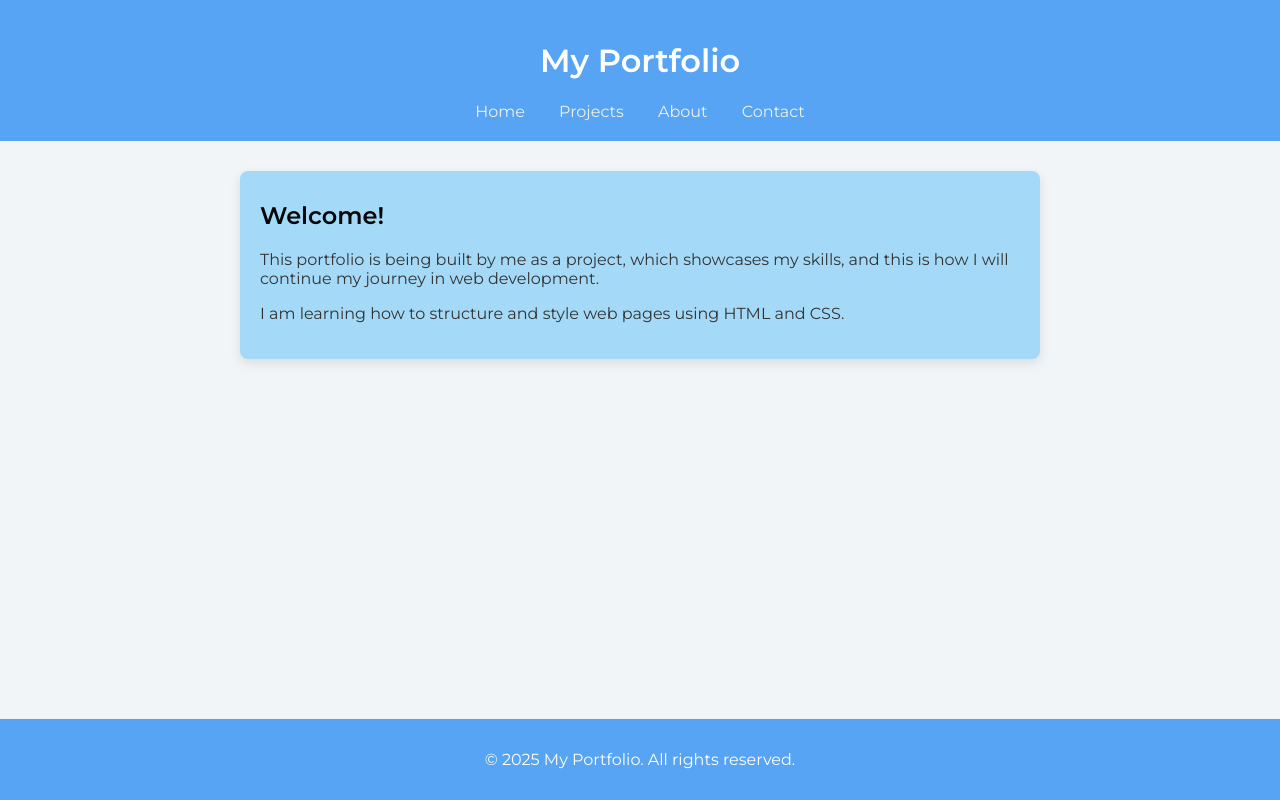
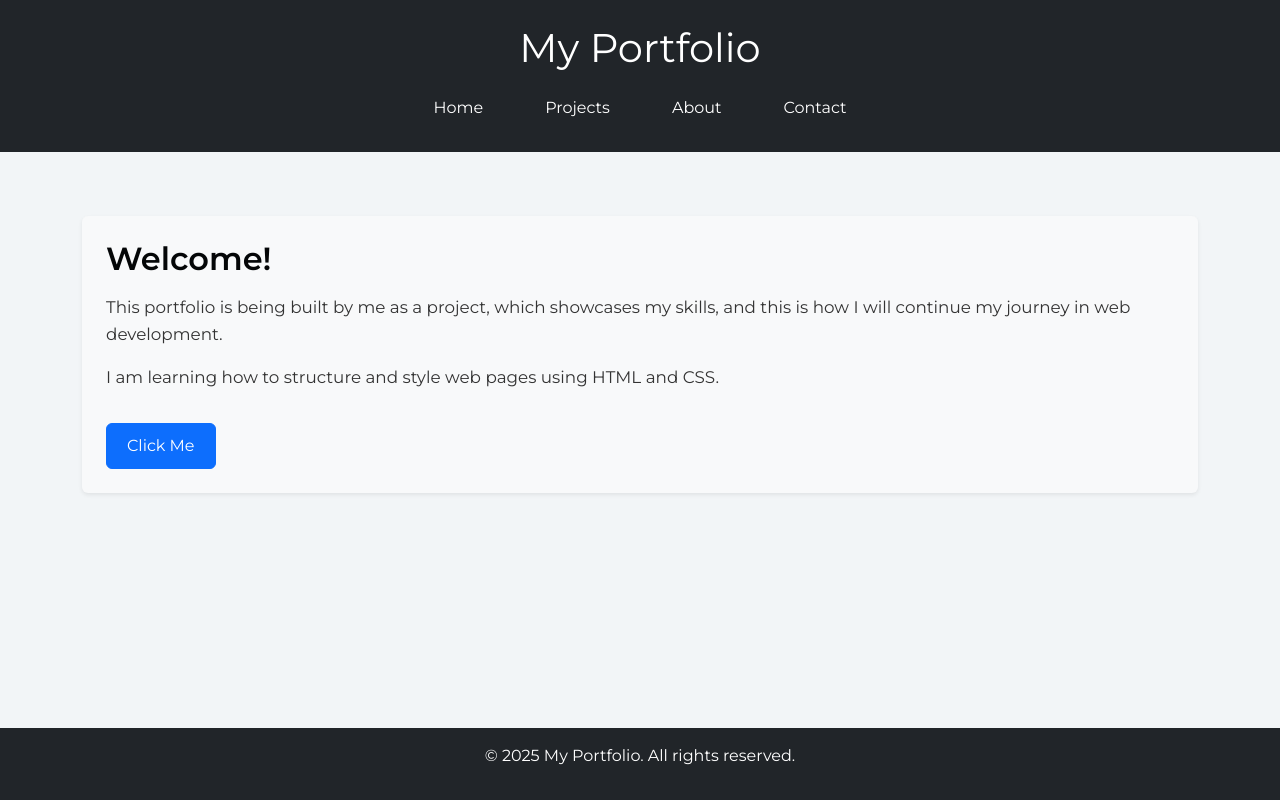
Before and after one commit to yaya-99/TSX-Unstop-Web-Development, a plain HTML site: page Portfolio/index.html in a window 1280 px wide. Drawn offline with nearby package versions, Linux system fonts and the light colour scheme.

Commit message:
Updated portfolio with Bootstrap integration and custom styles

```diff
--- a/Portfolio/index.html
+++ b/Portfolio/index.html
@@ -3,41 +3,60 @@
 <head>
   <meta charset="UTF-8" />
   <meta name="viewport" content="width=device-width, initial-scale=1.0"/>
-  <title>Semantic Layout</title>
-  <link rel="stylesheet" href="style.css" />
+  <title>My Portfolio</title>
+
+  <!-- Google Font -->
   <link href="https://fonts.googleapis.com/css2?family=Montserrat:wght@400;600&display=swap" rel="stylesheet">
 
+  <!-- Bootstrap CSS -->
+  <link
+    href="https://cdn.jsdelivr.net/npm/bootstrap@5.3.3/dist/css/bootstrap.min.css"
+    rel="stylesheet"
+  />
+
+  <!-- Custom CSS -->
+  <link rel="stylesheet" href="style.css" />
 </head>
-<body>
+<body style="font-family: 'Montserrat', sans-serif;">
 
-  <header>
-    <h1>My Portfolio</h1>
-    <nav>
-      <ul>
-        <li><a href="#">Home</a></li>
-        <li><a href="#">Projects</a></li>
-        <li><a href="#">About</a></li>
-        <li><a href="#">Contact</a></li>
-      </ul>
-    </nav>
+  <!-- Header -->
+  <header class="bg-dark text-white py-4 mb-4">
+    <div class="container">
+      <h1 class="mb-3">My Portfolio</h1>
+      <nav>
+        <ul class="nav justify-content-center">
+          <li class="nav-item"><a class="nav-link text-white" href="#">Home</a></li>
+          <li class="nav-item"><a class="nav-link text-white" href="#">Projects</a></li>
+          <li class="nav-item"><a class="nav-link text-white" href="#">About</a></li>
+          <li class="nav-item"><a class="nav-link text-white" href="#">Contact</a></li>
+        </ul>
+      </nav>
+    </div>
   </header>
 
-  <main>
-    <article>
-      <h2>Welcome!</h2>
+  <!-- Main Content -->
+  <main class="container">
+    <article class="bg-light p-4 rounded shadow-sm">
+      <h2 class="mb-3">Welcome!</h2>
       <p>This portfolio is being built by me as a project, which showcases my skills, and this is how I will continue my journey in web development.</p>
       <p>I am learning how to structure and style web pages using HTML and CSS.</p>
+      <button class="btn btn-primary mt-3">Click Me</button>
     </article>
   </main>
 
-  <footer>
+  <!-- Footer -->
+  <footer class="bg-dark text-white text-center py-3 mt-5">
     <p>&copy; 2025 My Portfolio. All rights reserved.</p>
   </footer>
 
+  <!-- JavaScript -->
   <script>
-  console.log("Welcome to My Portfolio – Page successfully loaded!");
-</script>
+    console.log("Welcome to My Portfolio – Page successfully loaded!");
+  </script>
 
-
+  <!-- Bootstrap JS -->
+  <script
+    src="https://cdn.jsdelivr.net/npm/bootstrap@5.3.3/dist/js/bootstrap.bundle.min.js"
+  ></script>
 </body>
 </html>
--- a/Portfolio/style.css
+++ b/Portfolio/style.css
@@ -1,26 +1,31 @@
-/* General */
+/* General Layout */
 body {
   margin: 0;
   font-family: 'Montserrat', sans-serif;
   background: hsl(204, 26%, 96%);
-  color: #333333;
+  color: #333;
   display: flex;
   flex-direction: column;
   min-height: 100vh;
 }
 
-/* Header and Nav */
+/* Header */
 header {
   background-color: #56a4f3;
   color: white;
-  padding: 20px 0;
+  padding: 30px 0;
   text-align: center;
 }
 
+header h1 {
+  margin-bottom: 10px;
+}
+
+/* Navigation */
 nav ul {
   list-style-type: none;
   padding: 0;
-  margin: 10px 0 0;
+  margin: 0;
 }
 
 nav ul li {
@@ -32,30 +37,35 @@ nav ul li a {
   text-decoration: none;
   color: #ecf0f1;
   font-weight: 500;
+  transition: color 0.3s ease;
 }
 
 nav ul li a:hover {
   color: #141516;
 }
 
-/* Main & Article */
+/* Main & Article Styling */
 main {
-  padding: 30px 20px;
-  max-width: 800px;
-  margin: auto;
   flex: 1;
+  padding: 40px 20px;
 }
 
 article {
   background: rgb(164, 218, 247);
-  padding: 20px;
-  border-radius: 8px;
-  box-shadow: 0 4px 12px rgba(0,0,0,0.1);
+  padding: 30px;
+  border-radius: 10px;
+  box-shadow: 0 6px 15px rgba(0, 0, 0, 0.1);
 }
 
 article h2 {
-  margin-top: 10px;
   color: #040607;
+  font-weight: 600;
+  margin-bottom: 15px;
+}
+
+article p {
+  font-size: 1.05rem;
+  line-height: 1.6;
 }
 
 /* Footer */
@@ -66,3 +76,16 @@ footer {
   color: white;
   margin-top: auto;
 }
+
+/* Custom Button Enhancement */
+button.btn {
+  font-weight: 500;
+  padding: 10px 20px;
+  border-radius: 6px;
+  transition: transform 0.3s ease, box-shadow 0.3s ease;
+}
+
+button.btn:hover {
+  transform: scale(1.05);
+  box-shadow: 0 4px 12px rgba(0, 0, 0, 0.2);
+}
```
